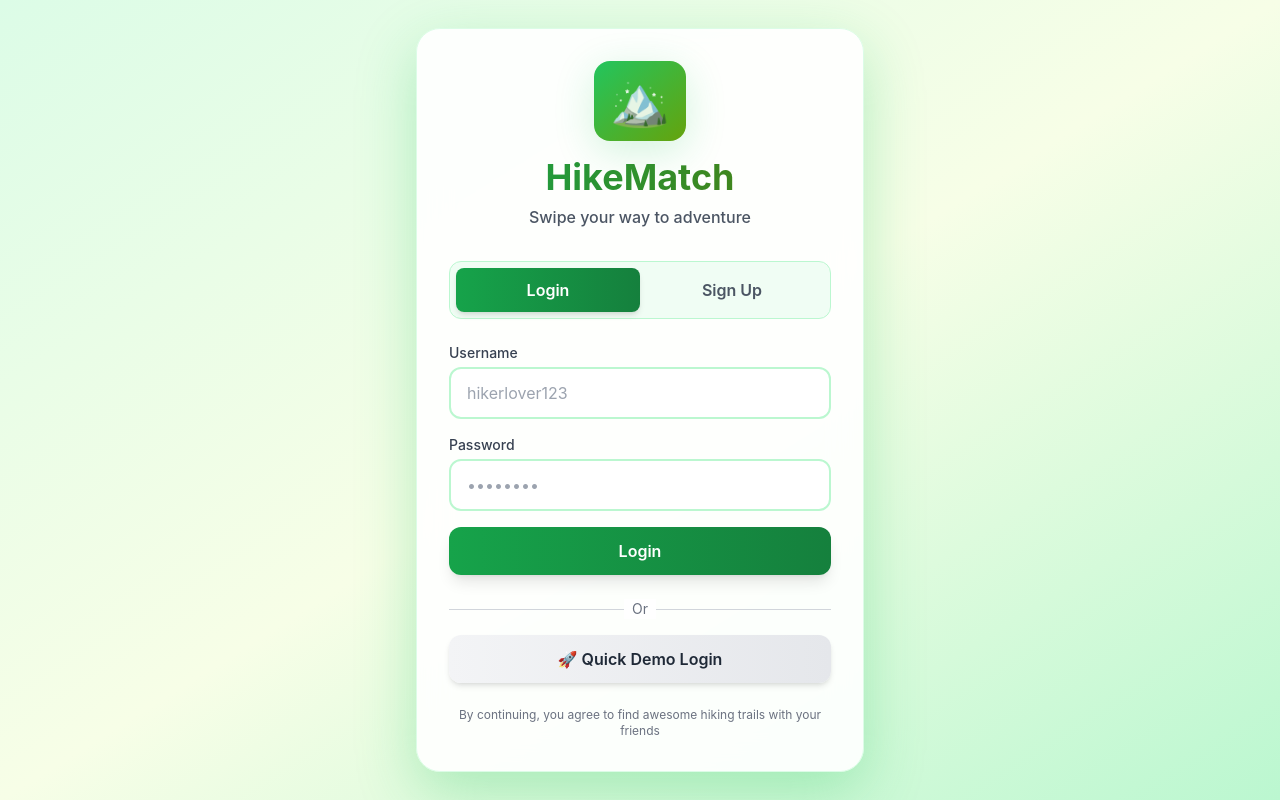
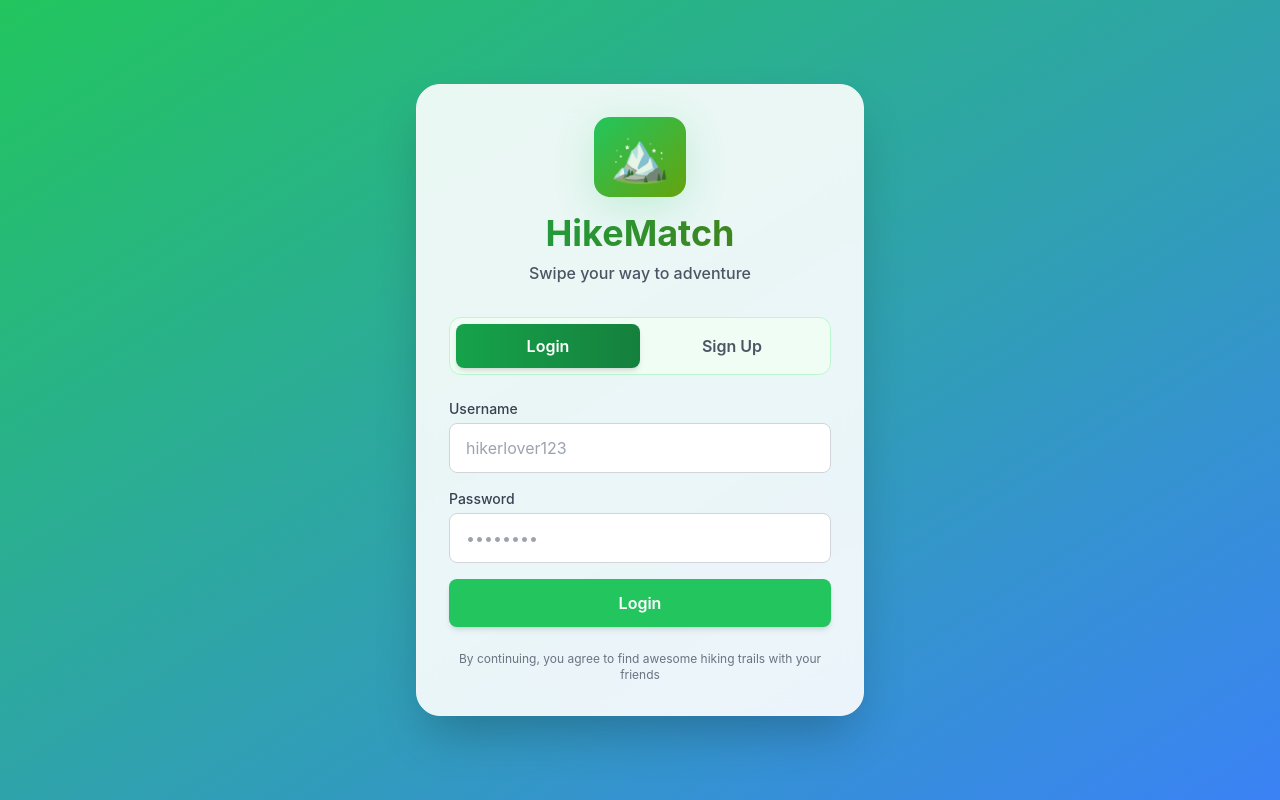
Before and after one commit to evernerve/HikeMatch, a React (Vite) app: page / in a window 1280 px wide. Built offline with nearby package versions, Linux system fonts and the light colour scheme; no server answers; the database is empty.

Commit message:
Restore green-blue gradient, fix autofill styling, remove demo login

```diff
--- a/src/components/AuthForm.tsx
+++ b/src/components/AuthForm.tsx
@@ -1,5 +1,5 @@
 import { useState, FormEvent } from 'react';
-import { signIn, signUp, signInAsDemo } from '../lib/firestoreHelpers';
+import { signIn, signUp } from '../lib/firestoreHelpers';
 
 interface AuthFormProps {
   onAuthSuccess: () => void;
@@ -48,23 +48,9 @@ export default function AuthForm({ onAuthSuccess }: AuthFormProps) {
     }
   };
 
-  const handleDemoLogin = async () => {
-    setLoading(true);
-    setError('');
-
-    try {
-      await signInAsDemo();
-      onAuthSuccess();
-    } catch (err: any) {
-      setError(err.message || 'Demo login failed');
-    } finally {
-      setLoading(false);
-    }
-  };
-
   return (
-    <div className="min-h-screen flex items-center justify-center bg-gradient-to-br from-primary-100 via-forest-50 to-primary-200 px-3 sm:px-4 py-4">
-      <div className="bg-white/90 backdrop-blur-lg rounded-2xl sm:rounded-3xl shadow-nature-lg p-5 sm:p-8 w-full max-w-md border border-primary-100">
+    <div className="min-h-screen flex items-center justify-center bg-gradient-to-br from-green-500 to-blue-500 px-3 sm:px-4 py-6 sm:py-8">
+      <div className="bg-white/90 backdrop-blur-lg rounded-2xl sm:rounded-3xl shadow-2xl p-5 sm:p-8 w-full max-w-md border border-gray-100">
         {/* Logo/Header */}
         <div className="text-center mb-5 sm:mb-8">
           <div className="inline-block p-3 sm:p-4 bg-gradient-to-br from-primary-500 to-forest-600 rounded-xl sm:rounded-2xl mb-3 sm:mb-4 shadow-nature">
@@ -195,26 +181,6 @@ export default function AuthForm({ onAuthSuccess }: AuthFormProps) {
           </button>
         </form>
 
-        {/* Demo Login */}
-        <div className="mt-4 sm:mt-6">
-          <div className="relative">
-            <div className="absolute inset-0 flex items-center">
-              <div className="w-full border-t border-gray-300"></div>
-            </div>
-            <div className="relative flex justify-center text-xs sm:text-sm">
-              <span className="px-2 bg-white text-gray-500">Or</span>
-            </div>
-          </div>
-
-          <button
-            onClick={handleDemoLogin}
-            disabled={loading}
-            className="btn-secondary w-full mt-3 sm:mt-4 disabled:opacity-50 disabled:cursor-not-allowed text-sm sm:text-base"
-          >
-            🚀 Quick Demo Login
-          </button>
-        </div>
-
         {/* Footer */}
         <p className="text-center text-xs text-gray-500 mt-4 sm:mt-6">
           By continuing, you agree to find awesome hiking trails with your friends
--- a/src/index.css
+++ b/src/index.css
@@ -24,7 +24,6 @@ body {
   min-width: 320px;
   min-height: 100vh;
   overflow-x: hidden;
-  background: linear-gradient(135deg, #f0fdf4 0%, #dcfce7 50%, #bbf7d0 100%);
 }
 
 #root {
@@ -35,27 +34,29 @@ body {
 
 @layer components {
   .btn-primary {
-    @apply bg-gradient-to-r from-primary-600 to-primary-700 hover:from-primary-700 hover:to-primary-800 text-white font-semibold py-3 px-6 rounded-xl transition-all duration-300 shadow-lg hover:shadow-nature-lg transform hover:-translate-y-0.5;
+    @apply bg-green-500 hover:bg-green-600 text-white font-semibold py-3 px-6 rounded-lg transition duration-200 shadow-md hover:shadow-lg;
   }
 
   .btn-secondary {
-    @apply bg-gradient-to-r from-gray-100 to-gray-200 hover:from-gray-200 hover:to-gray-300 text-gray-800 font-semibold py-3 px-6 rounded-xl transition-all duration-300 shadow-md hover:shadow-lg;
+    @apply bg-gray-200 hover:bg-gray-300 text-gray-800 font-semibold py-3 px-6 rounded-lg transition duration-200;
   }
 
   .input-field {
-    @apply w-full px-4 py-3 border-2 border-primary-200 rounded-xl focus:outline-none focus:ring-2 focus:ring-primary-500 focus:border-transparent transition-all duration-200 bg-white text-gray-900 placeholder-gray-400;
+    @apply w-full px-4 py-3 border border-gray-300 rounded-lg focus:outline-none focus:ring-2 focus:ring-green-500 focus:border-transparent transition bg-white text-gray-900;
+  }
+
+  /* Fix autofill styling */
+  input:-webkit-autofill,
+  input:-webkit-autofill:hover,
+  input:-webkit-autofill:focus,
+  input:-webkit-autofill:active {
+    -webkit-box-shadow: 0 0 0 30px white inset !important;
+    -webkit-text-fill-color: #111827 !important;
+    transition: background-color 5000s ease-in-out 0s;
   }
 
   .card {
-    @apply bg-white rounded-2xl shadow-nature overflow-hidden backdrop-blur-sm;
-  }
-
-  .nature-card {
-    @apply bg-gradient-to-br from-white to-primary-50 rounded-2xl shadow-nature hover:shadow-nature-lg transition-all duration-300 overflow-hidden border border-primary-100;
-  }
-
-  .glass-card {
-    @apply bg-white/80 backdrop-blur-md rounded-2xl shadow-nature border border-white/20;
+    @apply bg-white rounded-2xl shadow-xl overflow-hidden;
   }
 }
 
```
